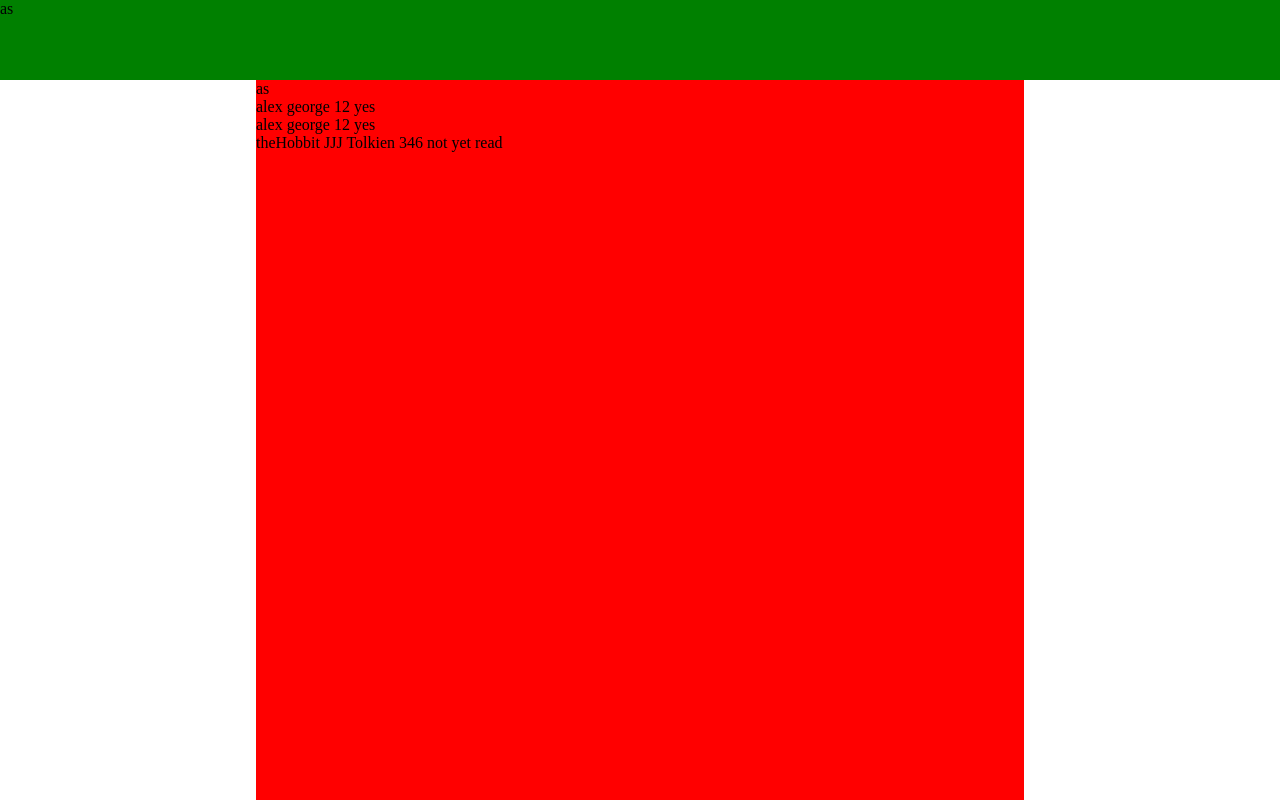
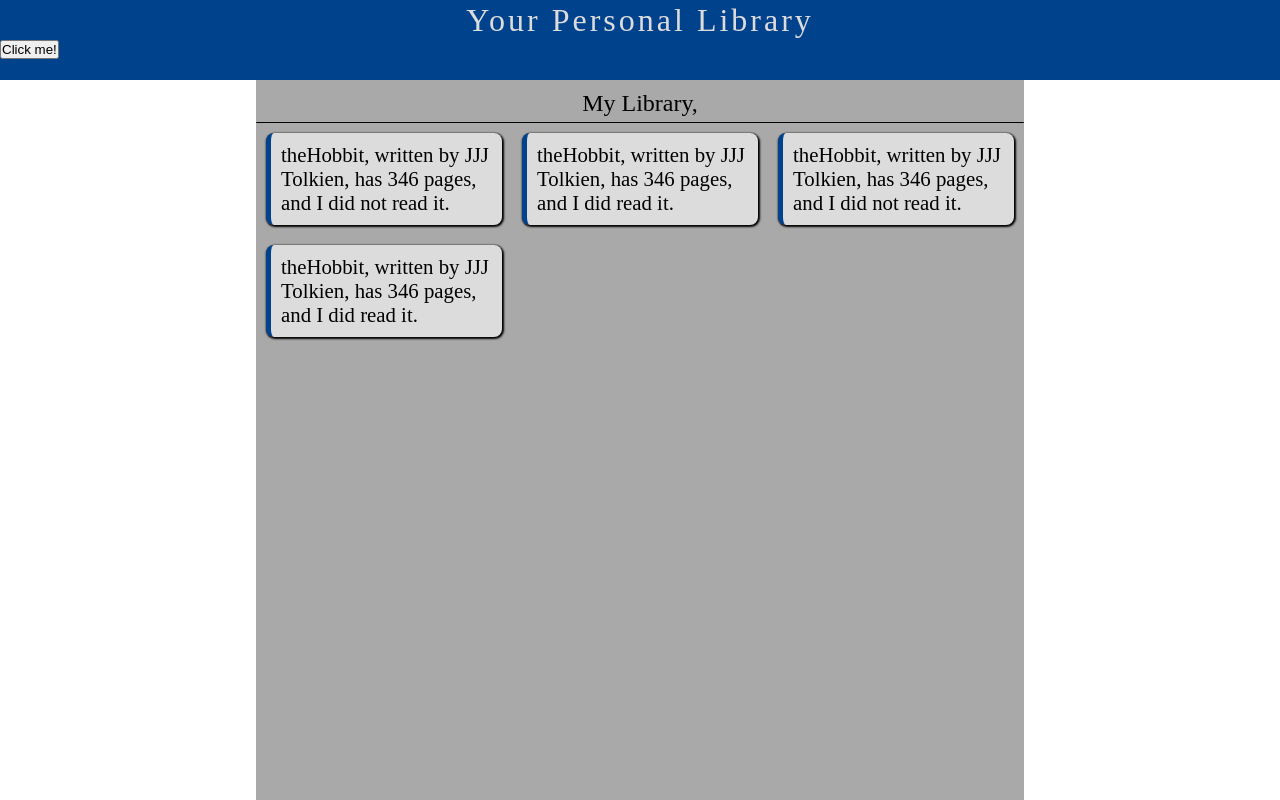
Before and after one commit to agscheaua/Library, a plain HTML site: page index.html in a window 1280 px wide. Drawn offline with Linux system fonts and the light colour scheme.

Commit message:
page layout changes add more pleasent color pallet changes to the logic creation and html structure

```diff
--- a/index.html
+++ b/index.html
@@ -9,12 +9,20 @@
 </head>
 <body>
     <header class="headerContainer">
+        <div class="webpageTitle">Your Personal Library</div>
         <div>
-            as
+            <button>Click me!
+
+            </button>
         </div>
     </header>
-    <section class="mainContent">
-        as
+    <section class="libraryContainer">
+        <div class="titleLibrary">
+            My Library,
+        </div>
+        <div class="bookCardContainer">
+
+        </div>
     </section>
     <footer>
 
--- a/script.js
+++ b/script.js
@@ -25,16 +25,18 @@ function addBookToLibrary(title, author, pages, status) {
 
 // created books;
 
-addBookToLibrary("alex", "george", 12, "yes");
-addBookToLibrary("alex", "george", 12, "yes");
-addBookToLibrary("theHobbit", "JJJ Tolkien", 346, "not yet read");
+addBookToLibrary("theHobbit", "JJJ Tolkien", 346, "not read it");
+addBookToLibrary("theHobbit", "JJJ Tolkien", 346, "read it");
+addBookToLibrary("theHobbit", "JJJ Tolkien", 346, "not read it");
+addBookToLibrary("theHobbit", "JJJ Tolkien", 346, "read it");
 console.log(myLibrary)
 
 //
 
 myLibrary.forEach( (book) => {
-    const sectionMain = document.querySelector(".mainContent");
-    const newDiv = document.createElement("div");
-    sectionMain.appendChild(newDiv);
-    newDiv.textContent = book.title + " " + book.author + " " + book.pages + " " + book.status;
+    const bookCardContainer = document.querySelector(".bookCardContainer");
+    const newDiv = document.createElement("div")
+    newDiv.classList.add("book");
+    bookCardContainer.appendChild(newDiv);
+    newDiv.textContent = book.title + ", written by " +book.author + ", has " + book.pages + " pages, and I did " + book.status + ".";
 } );
--- a/style.css
+++ b/style.css
@@ -1,3 +1,5 @@
+
+/* normalization styles */
 
 *,
 *::before,
@@ -7,20 +9,62 @@
     margin: 0px;
 }
 
+/* header styles */
+
 .headerContainer {
     position: sticky;
     top: 0px;
     height: 10vh;
-    background-color: green;
+    background-color: #00428c;
+    display: grid;
+    grid-template-rows: 1fr 1fr;
 }
 
-.headerContainer div {
-    background-color: green;
+/* webpageTitle style*/
+
+.webpageTitle {
+    font-size: 2rem;
+    align-self: center;
+    justify-self: center;
+    color: #dcdcdc;
+    letter-spacing: 3px;
 }
 
-section {
+/* section styles size*/
+
+.libraryContainer {
     width: 60vw;
-    background-color: red;
+    background-color: #a9a9a9;
     margin: auto;
     height: 90vh;
 }
+
+/* library title */
+
+.titleLibrary {
+    text-align: center;
+    padding: 10px 0px 5px 0px;
+    border-bottom: 1px solid;
+    border-radius: 1px;
+    font-size: 1.5rem;
+}
+
+/* book card style */
+
+.bookCardContainer {
+    display: grid;
+    grid-template-columns: repeat(auto-fit, minmax(200px, 1fr));
+    grid-auto-rows: 1fr;
+}
+
+.book {
+    padding: 10px;
+    margin: 10px;
+    border: 1px solid;
+    background-color: #dcdcdc;
+    border-radius: 8px;
+    border: 1px;
+    border-left: 5px solid #00428c;
+    font-size: 1.3rem;
+    box-shadow: 1px 1px 2px 1px;
+}
```
